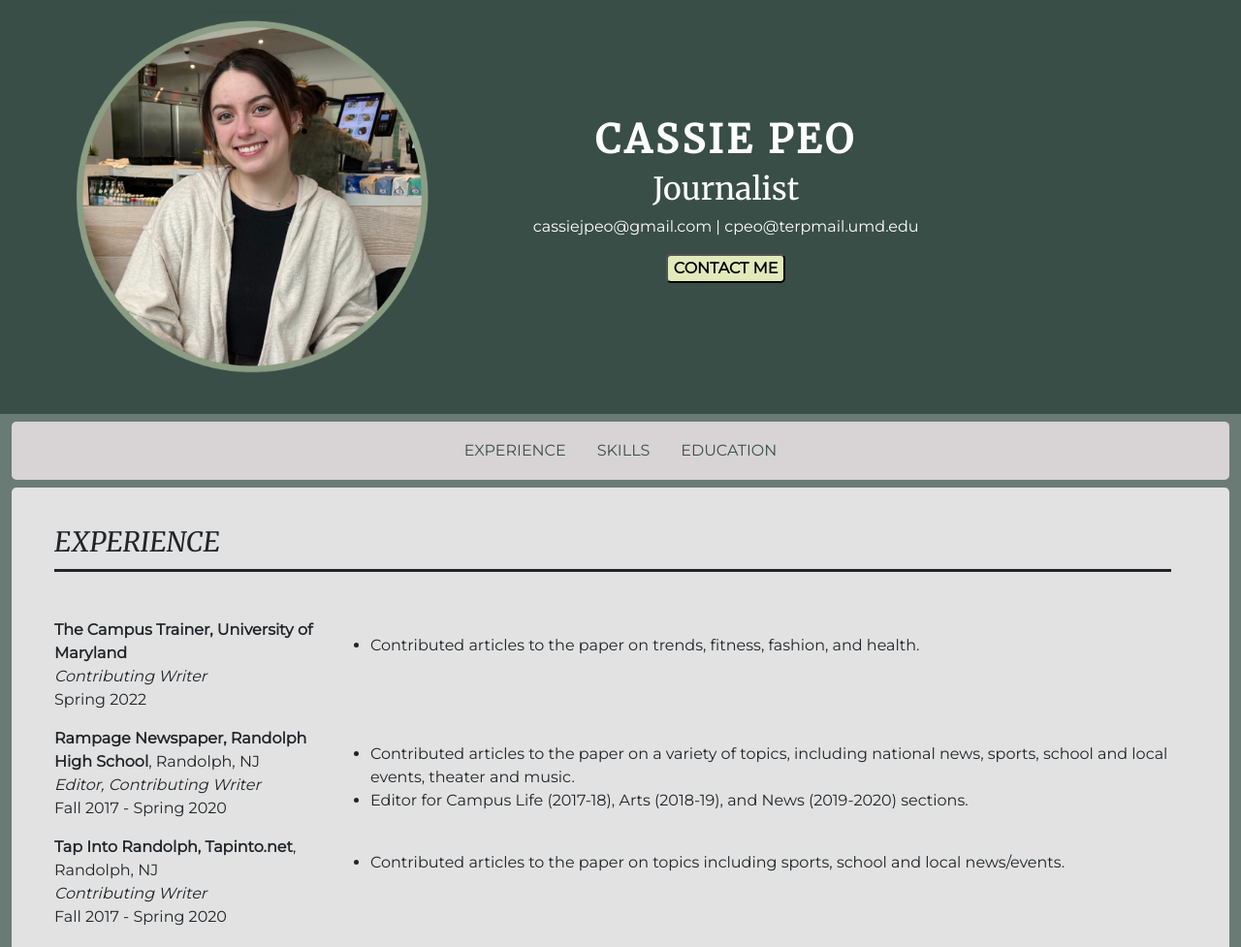
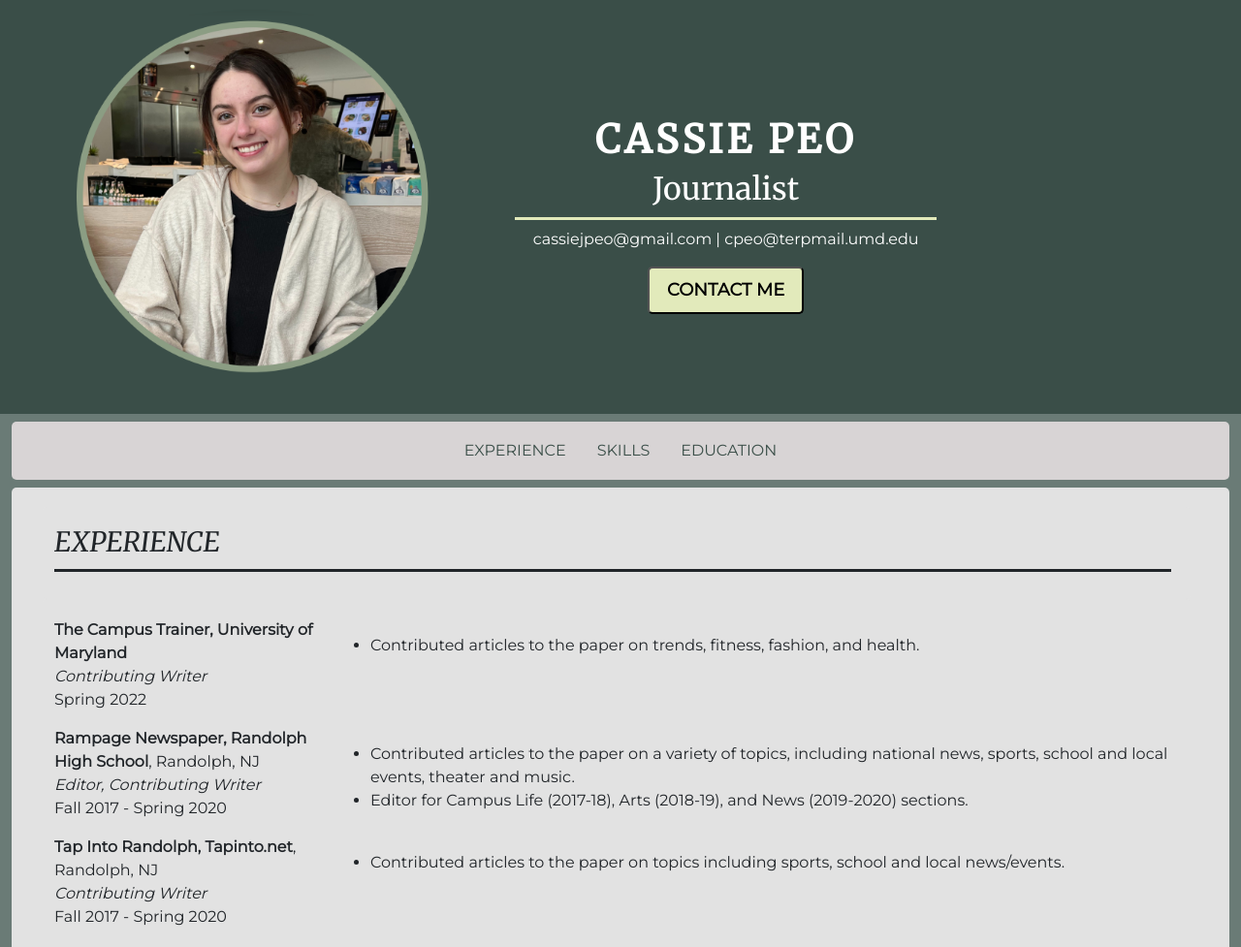
Before and after one commit to cpeo/Cassie-Peo-JOUR352, a plain HTML site: page online-portfolio/index.html in a window 1280 px wide. Shown: the top 977 px of the page at 97% size. Drawn offline with nearby package versions, Linux system fonts and the light colour scheme.

Commit message:
Update style.css

```diff
--- a/online-portfolio/style.css
+++ b/online-portfolio/style.css
@@ -99,6 +99,9 @@
 
     h2 {
         font-family: 'Merriweather', serif;
+        border-bottom-style: solid;
+        border-bottom-color: #E2EABB;
+        padding: 0px 0px 10px 0px;
     }
 
     h3 {
@@ -127,6 +130,8 @@
         background-color: #E2EABB;
         color: black;
         border-radius: 5px;
+        font-size: 18px;
+        padding: 9px 18px;
     }
 
     .contact-link {
```
